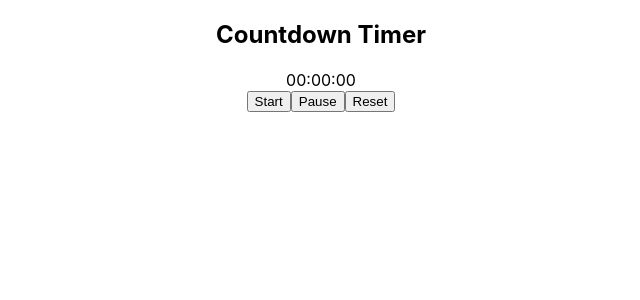
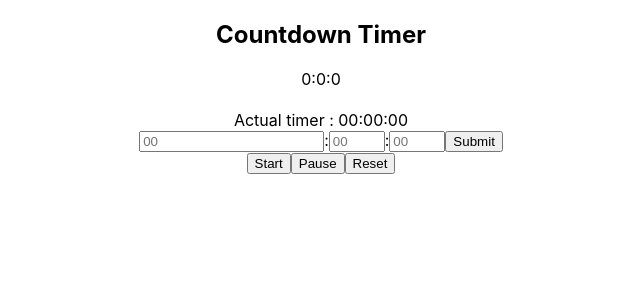
Before and after one commit to acoltelli/countdown-timer, a React (Create React App) app: page / in a window 1280 px wide. Shown: the top 300 px of the page, without its empty margins (319-959 px from the left). Built offline with nearby package versions, Linux system fonts and the light colour scheme; the HTML template or start-up script is replaced by a standard one.

Commit message:
add form to update timer

```diff
--- a/src/App.js
+++ b/src/App.js
@@ -8,8 +8,12 @@ class CountdownTimer extends React.Component {
           super(props);
           this.state = {
             timeRemaining: 0,
-
+            seconds: 0,
+            minutes: 0,
+            hours: 0
           };
+          this.handleChange = this.handleChange.bind(this);
+          this.handleSubmit = this.handleSubmit.bind(this);
         }
 
         increaseTimer(){
@@ -59,6 +63,17 @@ class CountdownTimer extends React.Component {
           clearInterval(this.countdown);
         }
 
+        handleChange(event) {
+          var num = parseInt(event.target.value, 10);
+          var name = event.target.name;
+          this.setState({ [name]: num });
+        }
+
+        handleSubmit(event) {
+         event.preventDefault();
+         var totalSeconds = (this.state.hours * 3600) + (this.state.minutes * 60) + (this.state.seconds);
+         this.setState({timeRemaining: totalSeconds});
+       }
 
         render() {
           return (
@@ -67,8 +82,16 @@ class CountdownTimer extends React.Component {
             <h2 className = "TimerTitle">Countdown Timer </h2>
 
               <div className="clock">
+                {this.state.hours}:{this.state.minutes}:{this.state.seconds}
                 <h1/>
-                {this.getHours()}:{this.getMinutes()}:{this.getSeconds()}
+                Actual timer : {this.getHours()}:{this.getMinutes()}:{this.getSeconds()}
+
+                <form onSubmit={this.handleSubmit}>
+                <input type="number" name="hours" onChange={this.handleChange} placeholder="00"/>:
+                <input type="number"  min="00" max="59" name="minutes" onChange={this.handleChange} placeholder="00"/>:
+                <input type="number" min="00" max="59" name="seconds" onChange={this.handleChange} placeholder="00"/>
+                <input type="submit" value="Submit" />
+                </form>
 
               </div>
 
```
